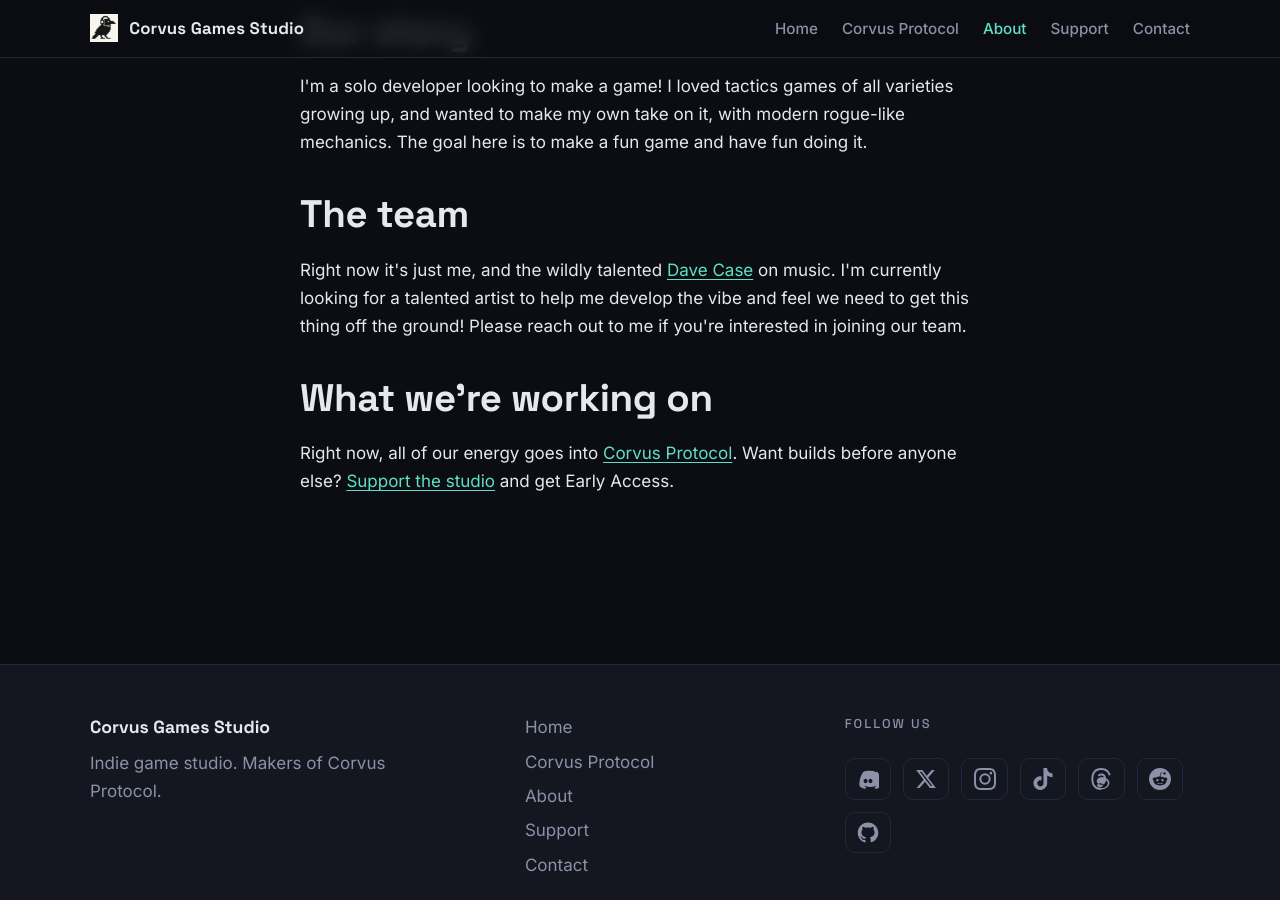
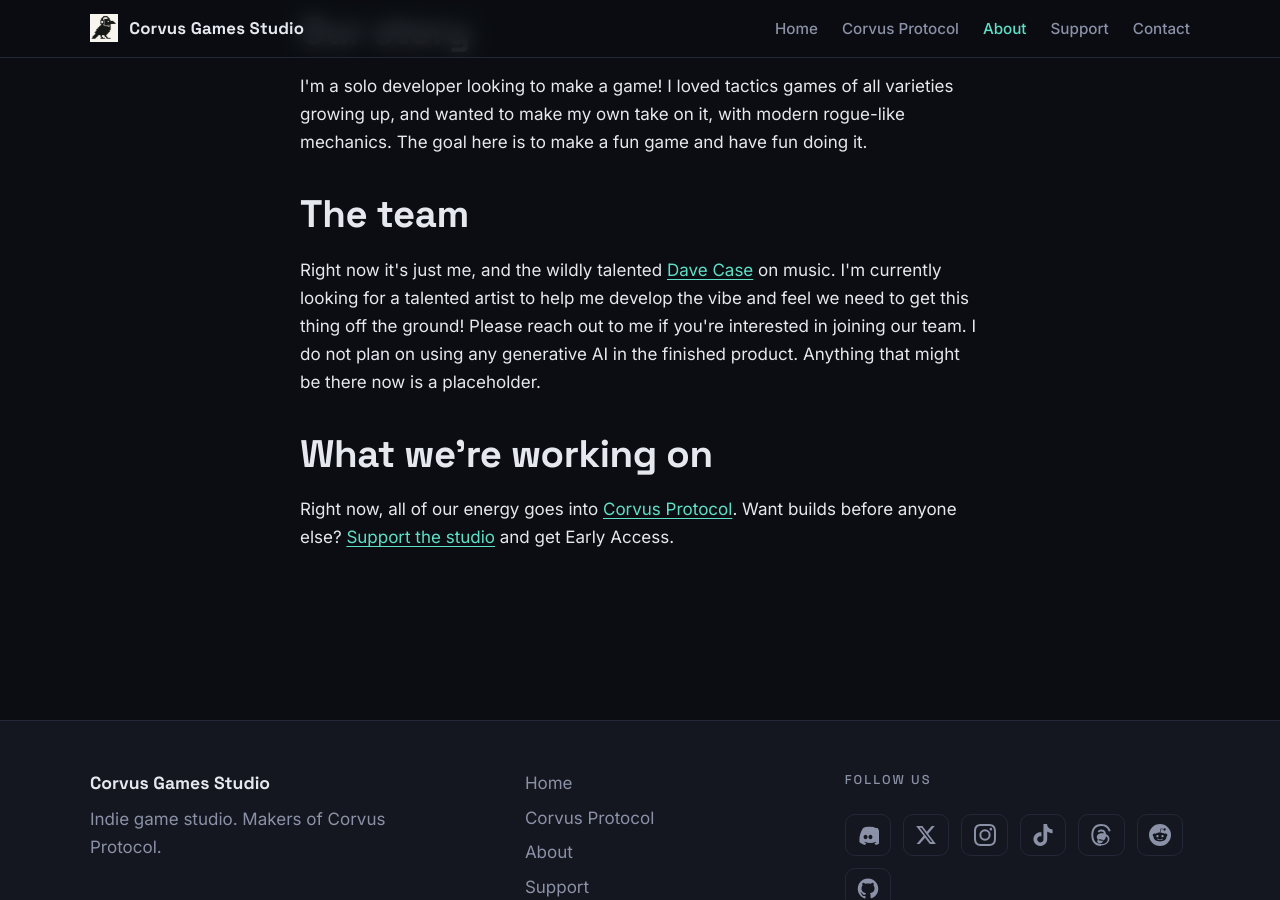
Before and after one commit to Corvus-Games-Studio/Corvus-Games-Studio-Webapp, a Jekyll site: the page built from about.html, in a window 1280 px wide and 900 px high, scrolled down 856 px. Built offline with Jekyll 4.4.1, drawn with Linux system fonts in a browser that asks for light colours.

Commit message:
ai generative statement

```diff
--- a/about.html
+++ b/about.html
@@ -30,6 +30,8 @@
       Right now it's just me, and the wildly talented <a href="https://music.apple.com/us/artist/dave-case/1357357306">Dave Case</a> on music.
       I'm currently looking for a talented artist to help me develop the vibe and feel we need to get this thing off the ground!
       Please reach out to me if you're interested in joining our team.
+
+      I do not plan on using any generative AI in the finished product. Anything that might be there now is a placeholder.
     </p>
 
     <h2>What we're working on</h2>
```
